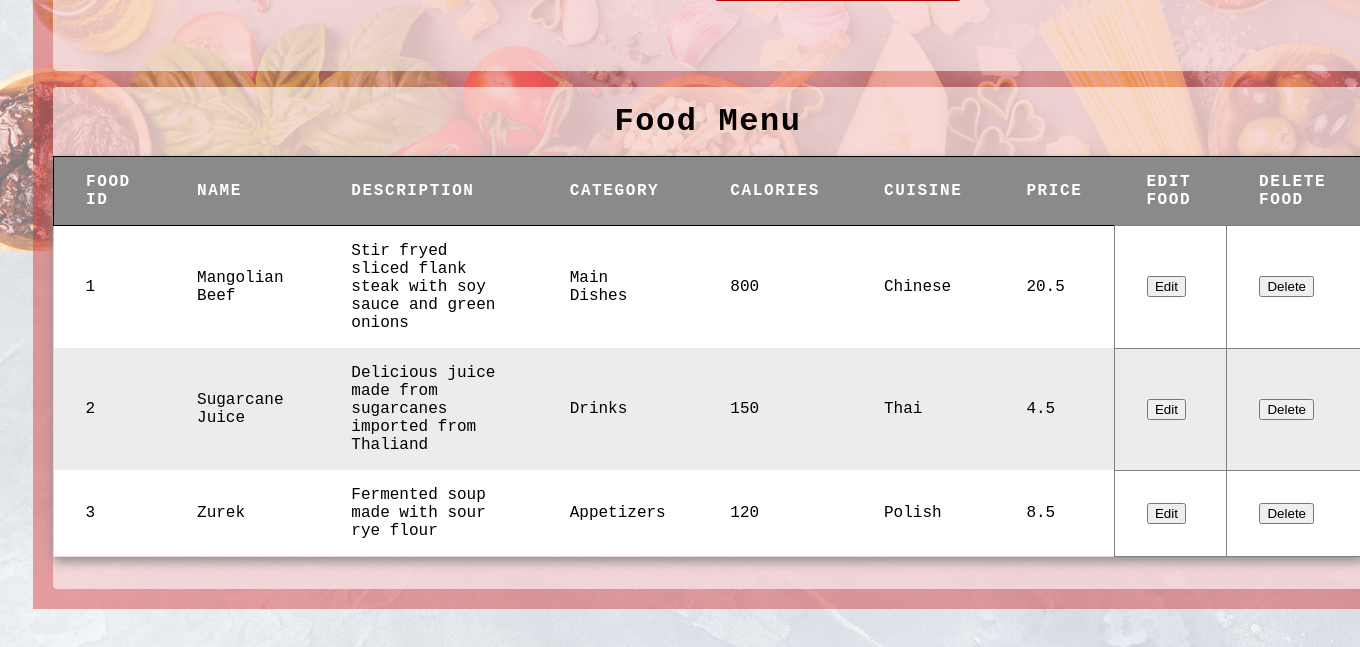
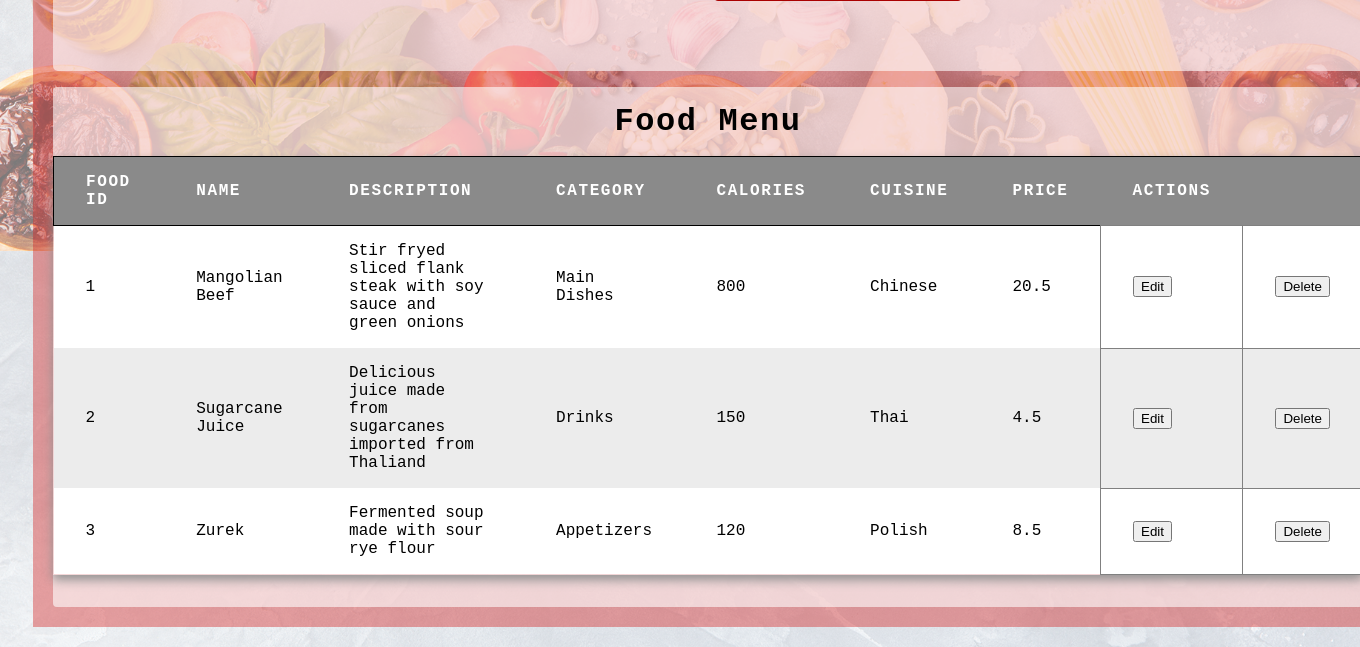
Before and after one commit to Rasheednour/CS340-Restaurant-App, a Flask app: page /restauarant-database in a window 1360 px wide; the page is wider, and only the part inside the window is pictured. Shown: the part 1349-1996 px from the top of that part. Run offline with Flask 2, Linux system fonts and the light colour scheme; data comes from the database, SQL or seed files in the repository; some libraries are stand-ins or nearby versions.

```diff
--- a/static/css/main.css
+++ b/static/css/main.css
@@ -7,6 +7,7 @@ body {
     font-family: 'Courier New', Courier, monospace;
 
 }
+
 
 /* ---------------------------HOME PAGE STYLING-----------------------------------*/
 
--- a/templates/restaurant-database.html
+++ b/templates/restaurant-database.html
@@ -119,8 +119,8 @@
                                 <th>Calories</th>
                                 <th>Cuisine</th>
                                 <th>Price</th>
-                                <th>Edit Food</th>
-                                <th>Delete Food</th>
+                                <th>Actions</th>
+                                <th> </th>
                             </tr>
                         </thead>
 
@@ -203,8 +203,8 @@
                                 <th>Order Progress</th>
                                 <th>Order Date</th>
                                 <th>Total Price</th>
-                                <th>Edit Order</th>
-                                <th>Delete Order</th>
+                                <th>Actions</th>
+                                <th></th>
                             </tr>
                         </thead>
                         <tbody>
@@ -283,8 +283,8 @@
                                 <th>Food ID</th>
                                 <th>Quantity</th>
                                 <th>Total Price</th>
-                                <th>Edit Item</th>
-                                <th>Delete Item</th>
+                                <th>Actions</th>
+                                <th></th>
                             </tr>
                         </thead>
                         <tbody>
@@ -368,8 +368,7 @@
                                 <th>Payment Date</th>
                                 <th>Amount</th>
                                 <th>Payment Method</th>
-                                <th>Edit Item</th>
-                                <th>Delete Item</th>
+                                <th>Actions</th>
                             </tr>
                         </thead>
                         <tbody>
@@ -444,8 +443,8 @@
                                 <th>Email Address</th>
                                 <th>Phone Number</th>
                                 <th>Address ID</th>
-                                <th>Edit Customer</th>
-                                <th>Delete Customer</th>
+                                <th>Actions</th>
+                                <th></th>
                             </tr>
                         </thead>
 
@@ -529,8 +528,8 @@
                                 <th>City</th>
                                 <th>Street Name</th>
                                 <th>Street Number</th>
-                                <th>Edit Address</th>
-                                <th>Delete Address</th>
+                                <th>Actions</th>
+                                <th></th>
                             </tr>
                         </thead>
 
```
Also changed, not shown: templates/home.html (deleted, +0 -16 lines), templates/meals.html (deleted, +0 -100 lines), templates/customers.html (deleted), templates/orders.html (deleted).
